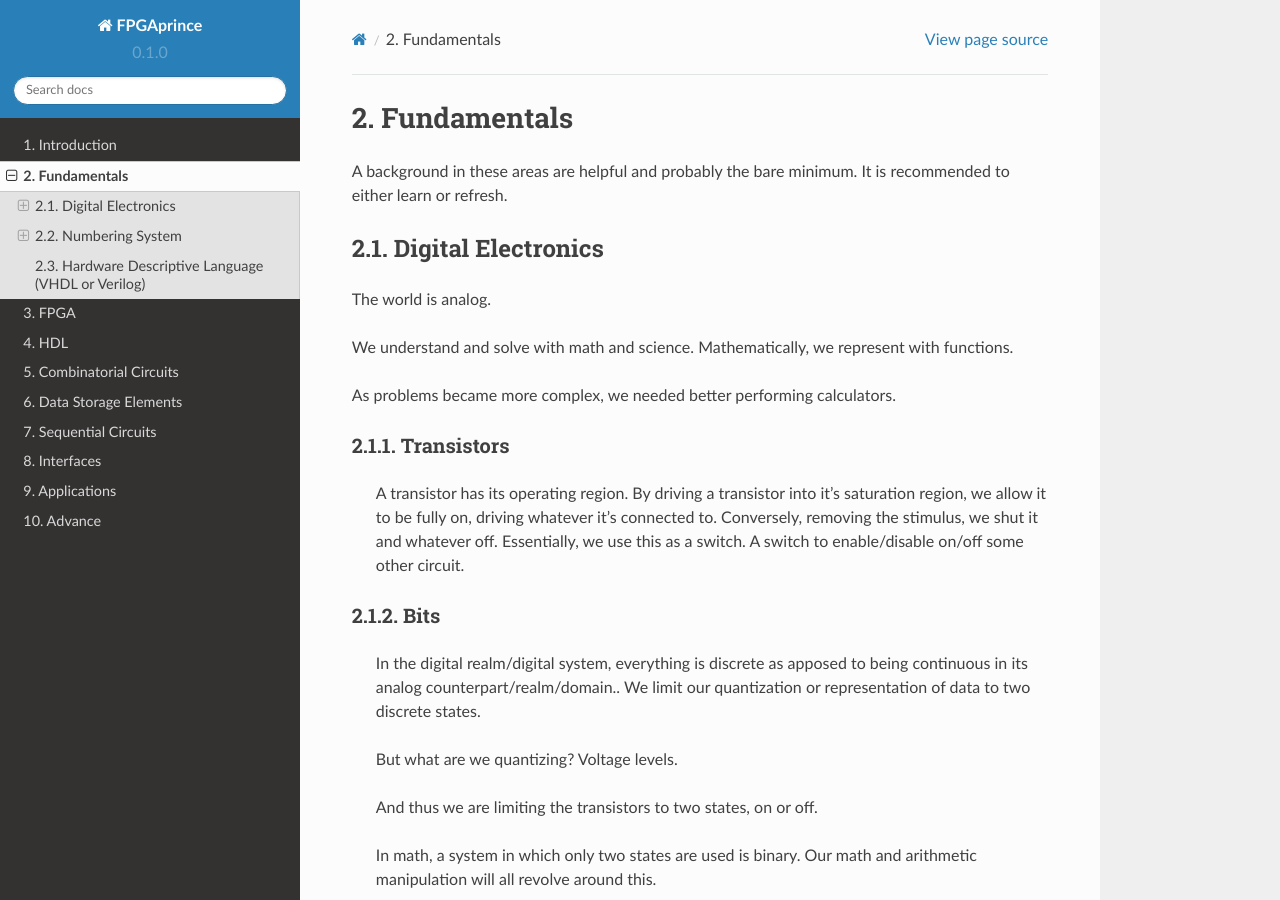
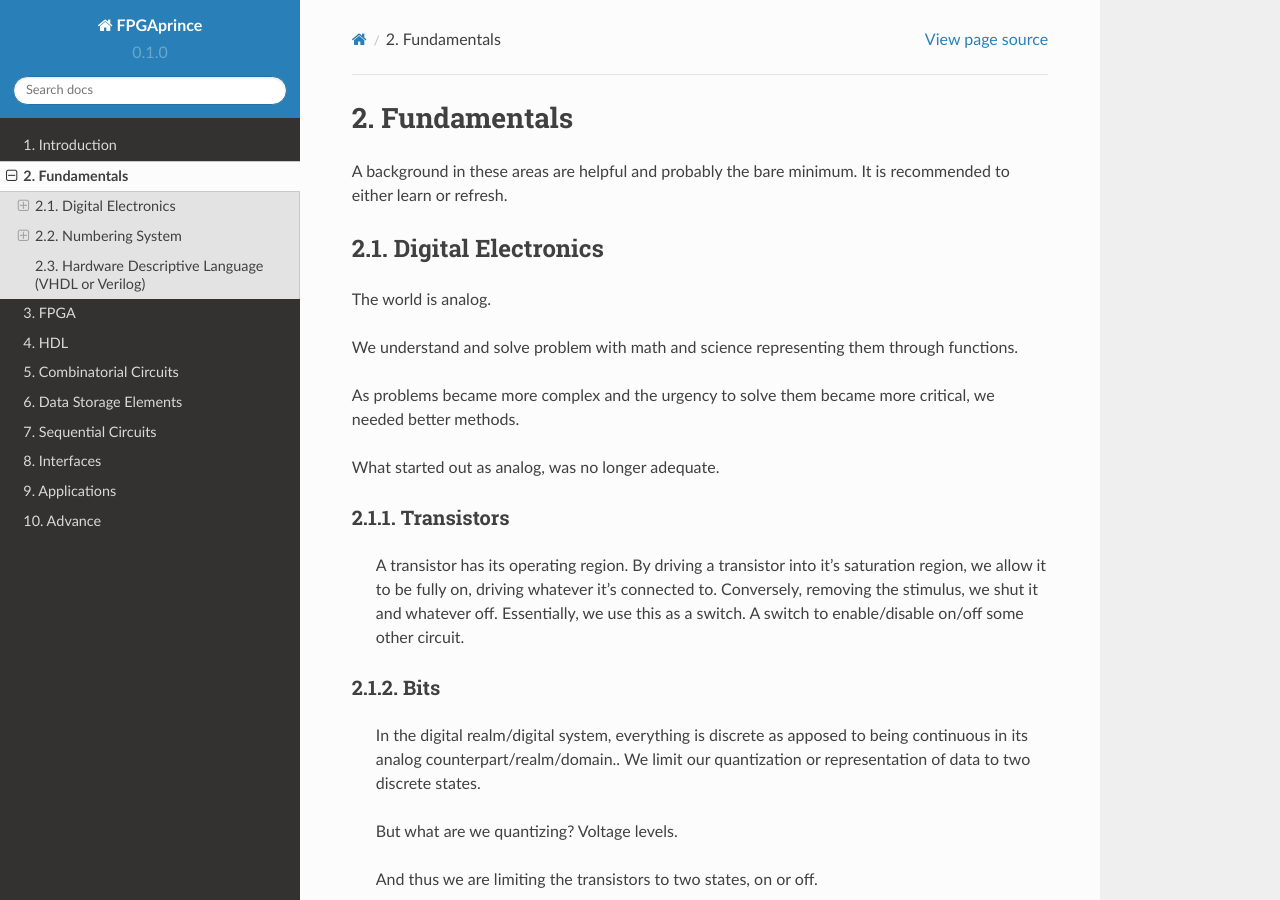
Before and after one commit to fpgaprince/rtd, a Sphinx documentation site: the page built from docs/source/fundamentals.rst, in a window 1280 px wide and 900 px high. Built offline with Sphinx 7.4.7 and the Read the Docs theme 2.0.0, drawn with Linux system fonts in a browser that asks for light colours.

Commit message:
Update fundamentals.rst

```diff
--- a/docs/source/fundamentals.rst
+++ b/docs/source/fundamentals.rst
@@ -6,11 +6,11 @@ Digital Electronics
 ============================================================
 The world is analog.
 
-We understand and solve with math and science.
-Mathematically, we represent with functions.
+We understand and solve problem with math and science representing them through functions.
 
-As problems became more complex, we needed better performing calculators.
+As problems became more complex and the urgency to solve them became more critical, we needed better methods.
 
+What started out as analog, was no longer adequate.
 
 Transistors
 ------------------
```
